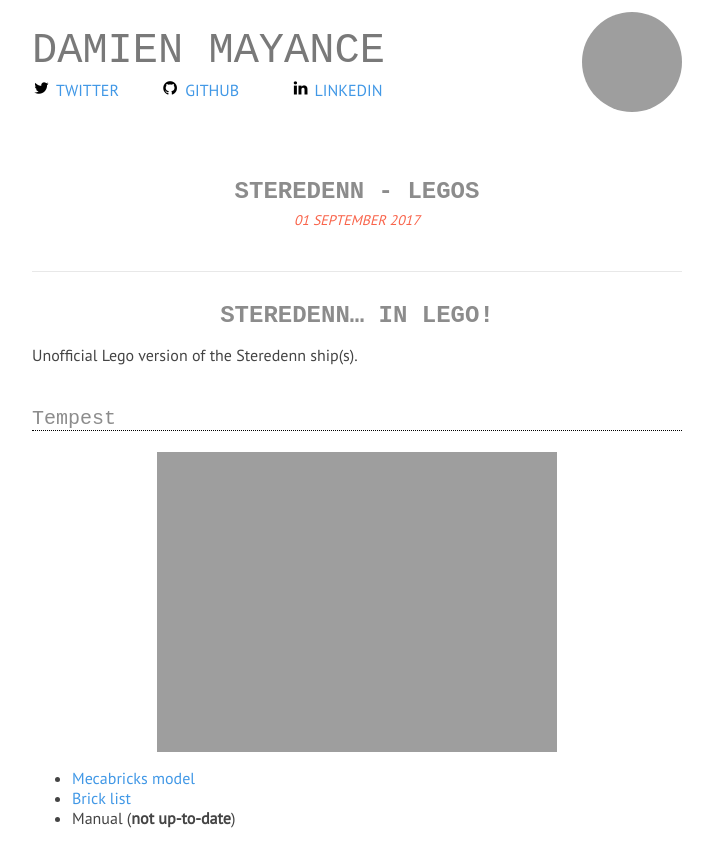
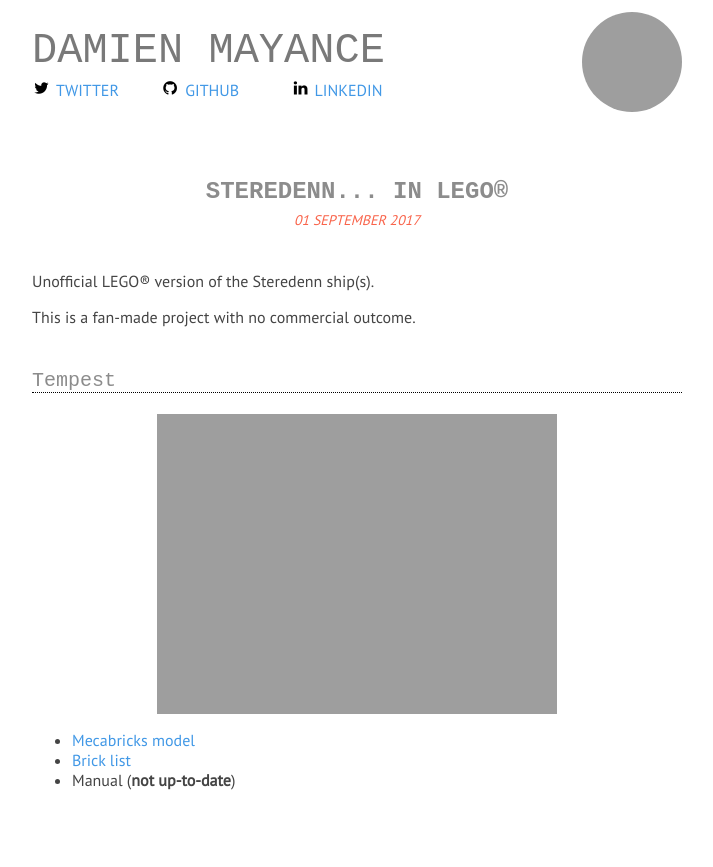
Before and after one commit to valryon/valryon.github.io, a Jekyll site: the page built from _posts/2017-09-01-steredenn-lego.md, in a window 1280 px wide and 900 px high. Shown: the top 867 px of the window, without its empty margins (283-996 px from the left). Built offline with Jekyll 4.4.1, drawn with Linux system fonts in a browser that asks for light colours; some web fonts are replaced; grey boxes are pictures that could not be loaded.

Commit message:
Update 2017-09-01-steredenn-lego.md

```diff
--- a/_posts/2017-09-01-steredenn-lego.md
+++ b/_posts/2017-09-01-steredenn-lego.md
@@ -1,10 +1,10 @@
 ---
-title: Steredenn - Legos
+title: Steredenn... in LEGO®
 ---
 
-# Steredenn... in Lego!
+Unofficial LEGO® version of the Steredenn ship(s).
 
-Unofficial Lego version of the Steredenn ship(s).
+This is a fan-made project with no commercial outcome.
 
 ## Tempest
 
```
